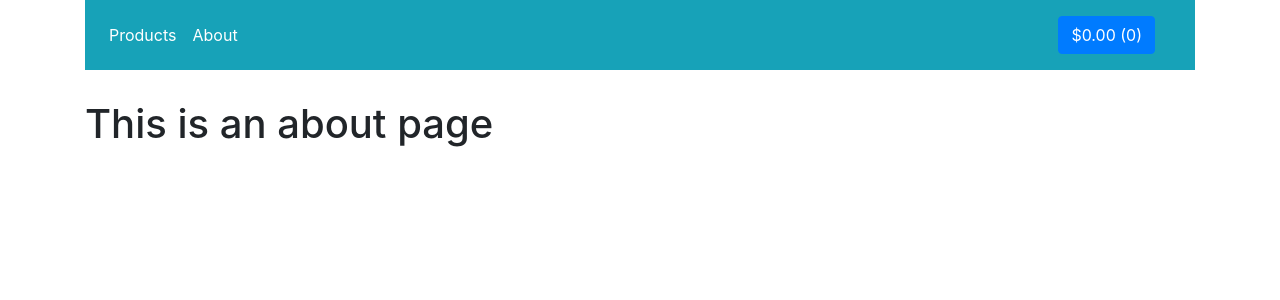
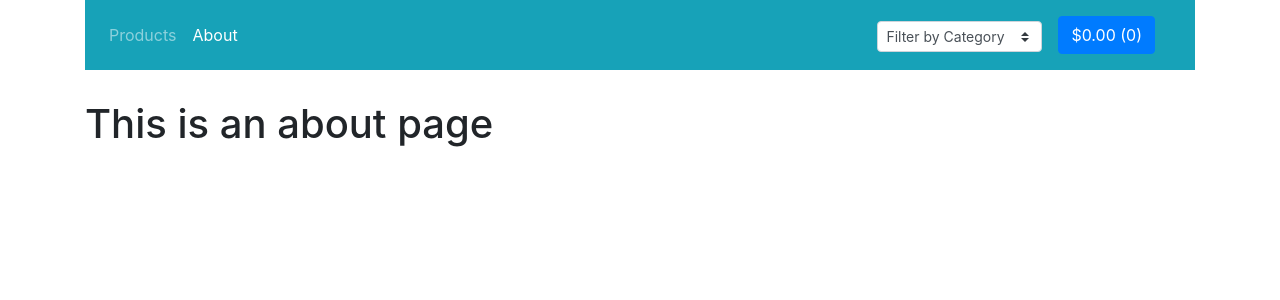
Before and after one commit to mahbubme/ecommerce-app, a Vue app: page /about in a window 1280 px wide. Shown: the top 300 px of the page. Built offline with nearby package versions, Linux system fonts and the light colour scheme.

Commit message:
Added filter functionality for products

```diff
--- a/src/components/products/Product.vue
+++ b/src/components/products/Product.vue
@@ -75,6 +75,7 @@
     .single-product .product-details{
         width: 65%;
         float: left;
+        padding-right: 10px;
     }
 
     .single-product .add-to-cart{
--- a/src/components/products/Products.vue
+++ b/src/components/products/Products.vue
@@ -13,7 +13,7 @@
       name: 'Products',
       computed: {
         products() {
-          return this.$store.state.products;
+          return this.$store.state.filterProducts;
         }
       },
       components: {
--- a/src/router.js
+++ b/src/router.js
@@ -11,6 +11,11 @@ export default new Router({
   routes: [
     {
       path: '/',
+      name: 'home',
+      component: Products
+    },
+    {
+      path: '/products',
       name: 'products',
       component: Products
     },
--- a/src/store.js
+++ b/src/store.js
@@ -13,7 +13,7 @@ export default new Vuex.Store({
         { id: 5, title: "Keds sneakers", isExclusive: true, category: "shoes", price: "75.00", img: "https://mosaic01.ztat.net/vgs/media/pdp-reco-2x/PK/11/2O/00/9A/11/PK112O009-A11@6.jpg" },
         { id: 6, title: "Another shirt", isExclusive: false, category: "shirt", price: "40.20", img: "https://mosaic01.ztat.net/vgs/media/pdp-reco-2x/JA/G2/2D/00/1C/11/JAG22D001-C11@10.1.jpg" }
     ],
-
+    filterProducts: [],
     carts: [],
   },
   getters: {
@@ -24,6 +24,11 @@ export default new Vuex.Store({
         let total = 0;
         state.carts.map( p => { total += parseFloat(p.price) } );
         return total.toFixed(2);
+    },
+    uniqueCategories(state) {
+        let categories = [];
+        state.products.map( p => { categories.push(p.category) } );
+        return [...new Set( categories )];
     }
   },
   mutations: {
--- a/src/views/Header.vue
+++ b/src/views/Header.vue
@@ -4,11 +4,19 @@
         <b-collapse is-nav id="nav_collapse">
 
             <b-navbar-nav>
-                <router-link to="/" activeClass="active" tag="li" class="nav-item"><a class="nav-link">Products</a></router-link>
+                <router-link to="/products" activeClass="active" tag="li" class="nav-item"><a class="nav-link">Products</a></router-link>
                 <router-link to="/about" activeClass="active" tag="li" class="nav-item"><a class="nav-link">About</a></router-link>
             </b-navbar-nav>
 
             <b-navbar-nav class="ml-auto">
+                <b-form class="p-2 filter-products">
+                    <!-- <b-form-select size="sm" class="mr-sm-2" @change="filterProducts" v-model="selected" :options="options" /> -->
+                    <b-form-select  size="sm" class="mr-sm-2" @change="filterProducts" v-model="selected">
+                        <option value="-1">Filter by Category</option>
+                        <option v-for="option in options" :value="option">{{ option }}</option>
+                    </b-form-select>
+                </b-form>
+
                 <div class="p-2">
                   <b-btn id="popoverButton-sync" variant="primary">${{ totalCartAmount }} ({{ totalCartItems }})</b-btn>
                 </div>
@@ -32,12 +40,36 @@
     import cartItems from '@/components/cart/Items.vue'
 
     export default {
+        data () {
+            return {
+                selected: '-1',
+            }
+        },
+        created() {
+            this.$store.state.filterProducts = this.$store.state.products;
+
+            if ( this.$route.query.category ) {
+                this.selected = this.$route.query.category;
+                this.filterProducts( this.$route.query.category );
+            }
+        },
         computed: {
             totalCartAmount() {
                 return this.$store.getters.totalCartAmount;
             },
+            options() {
+                return this.$store.getters.uniqueCategories;
+            },
             totalCartItems() {
                 return this.$store.state.carts.length;
+            }
+        },
+        methods: {
+            filterProducts( categoryName ) {
+                let products = this.$store.state.products;
+
+                this.$router.push( { path: 'products', query: { category: categoryName }} );
+                this.$store.state.filterProducts = ( categoryName === '-1' ) ? products : products.filter( product => product.category === categoryName );
             }
         },
         components: {
@@ -54,4 +86,8 @@
     div.popover-body{
         padding: 1.5rem 2.0rem;
     }
+
+    .p-2.filter-products{
+        margin-top: 5px;
+    }
 </style>
```
